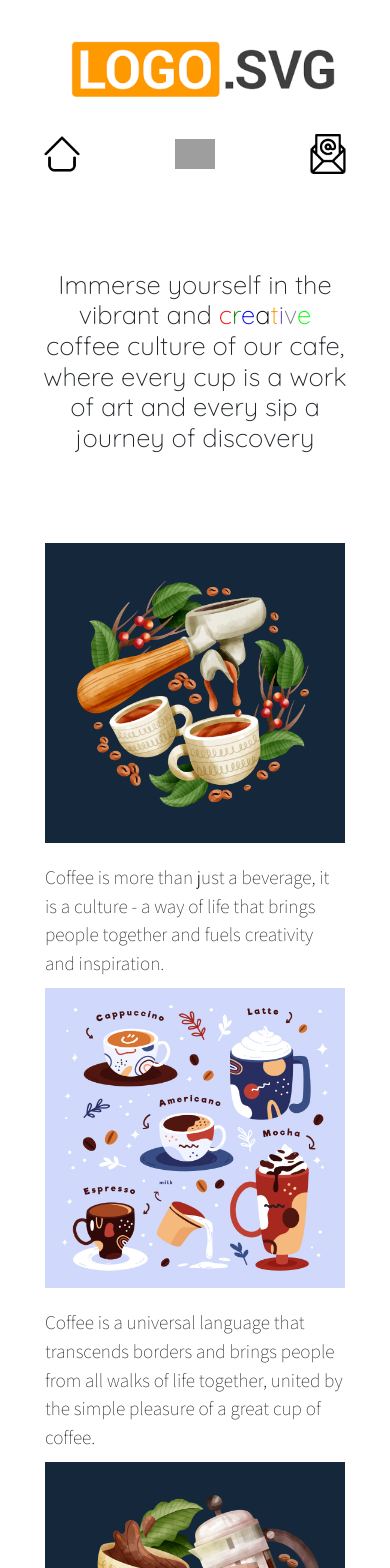
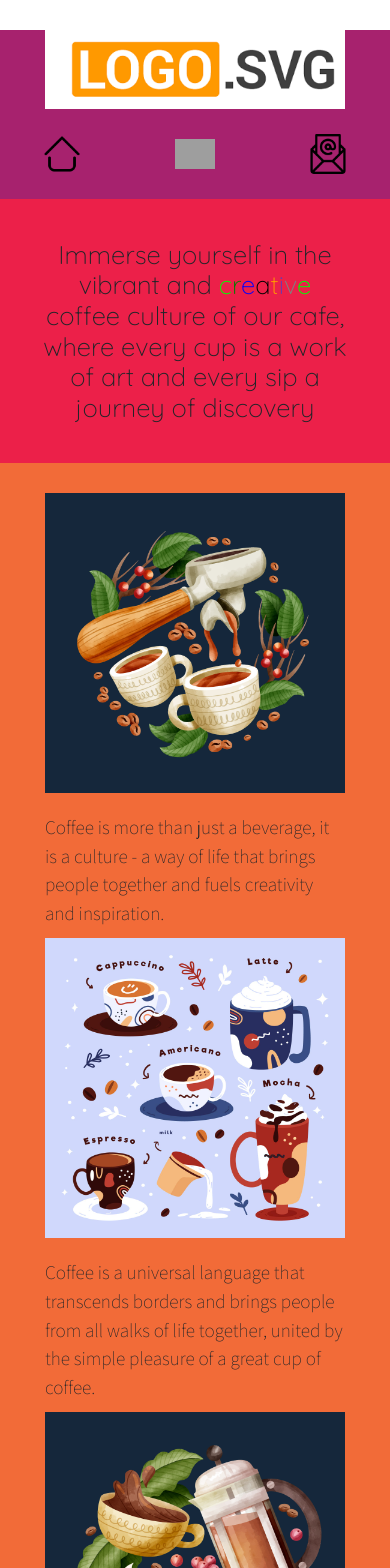
Before and after one commit to gines18/Digital_agency, a React (Create React App) app: page / in a window 390 px wide. Shown: the top 1568 px of the page. Built offline with nearby package versions, Linux system fonts and the light colour scheme; no server answers; grey boxes are pictures that could not be loaded.

Commit message:
change background colors for mobile design

```diff
--- a/src/components/Carousel.css
+++ b/src/components/Carousel.css
@@ -6,6 +6,7 @@
     display: flex;
     justify-content: center;
     margin-top: 50px;
+    background-color: #F7DB4F;
 }
 
 @media (max-width: 820px) {
@@ -20,4 +21,9 @@
         height: 290px;
         margin-top: -10px;
    }
+   .container-carousel{
+    margin-top: 0px;
+    background-color: white;
+   }
+
     }
--- a/src/components/Footer.css
+++ b/src/components/Footer.css
@@ -12,5 +12,5 @@
 
 a{
     text-decoration: none;
-    color: brown;
+    color: black;
 }
--- a/src/components/Footer.jsx
+++ b/src/components/Footer.jsx
@@ -4,7 +4,7 @@ import './Footer.css'
 function Footer() {
   return (
     <div className='footer'>
-<a href="http://www.github.com/gines18" target="_blank" rel="noopener noreferrer">Contact</a>
+<a href="http://www.github.com/gines18" target="_blank" rel="noopener noreferrer">Created by simple__coding</a>
         </div>
   )
 }
--- a/src/components/Navbar.css
+++ b/src/components/Navbar.css
@@ -7,6 +7,7 @@
     justify-content: space-between;
     align-items: center;
     margin-top: 30px;
+    background-color:  #A7226E;
 }
 
 @media only screen and (max-width: 991px){
@@ -37,9 +38,7 @@ li{
 
 }
 
-li:hover{
-    text-decoration: underline red 10%;
-}
+
 
 .navbar-list ul{
     display: flex;
--- a/src/components/Offer.css
+++ b/src/components/Offer.css
@@ -7,6 +7,10 @@
     justify-content: space-around;
     align-items: center;
     width: 100%;
+    background-color: #F26B38 ;
+    padding-top: 30px;
+    padding-bottom: 30px;
+
 }
 
 .offer-img{
--- a/src/components/RecipeAPI.css
+++ b/src/components/RecipeAPI.css
@@ -22,6 +22,8 @@
     flex-wrap: wrap;
     gap: 15px;
     margin-bottom: 50px;
+
+    background-color: #2F9599;
 }
 
 p{
@@ -33,7 +35,7 @@ p{
     flex-direction: column;
     justify-content: center;
     align-items: center;
-    margin-bottom: 50px;
+    margin-bottom: 70px;
 }
 
 @media only screen and (max-width: 390px){
@@ -44,6 +46,9 @@ p{
         justify-content: center;
         width: 100%;
     }
+    .coffee-container{
+        padding: 30px 30px;
+    }
 }
 
 li{
--- a/src/components/Welcome.css
+++ b/src/components/Welcome.css
@@ -9,6 +9,7 @@
     flex-direction: row;
     margin-top: 200px;
     margin-bottom: 200px;
+    background-color: #EC2049 ;
 }
 
 
@@ -20,8 +21,8 @@ h1{
 
 @media (max-width: 390px){
     .welcome{
-        margin-top: 30px;
-        margin-bottom: 50px;
+        margin-top: 0px;
+        margin-bottom: 0px;
     }
     h1{
         font-size: 1.6rem;
@@ -40,7 +41,7 @@ span{
 }
 
 
-#red{
+#lime{
     color: red;
 }
 
--- a/src/components/Welcome.jsx
+++ b/src/components/Welcome.jsx
@@ -5,7 +5,7 @@ function Welcome() {
   return (
     <>
       <div className="welcome">
-<h1>Immerse yourself in the vibrant and <span id="red">c</span>
+<h1>Immerse yourself in the vibrant and <span id="lime">c</span>
           <span id="green">r</span>
           <span id="blue">e</span>
           <span id="black">a</span>
```
